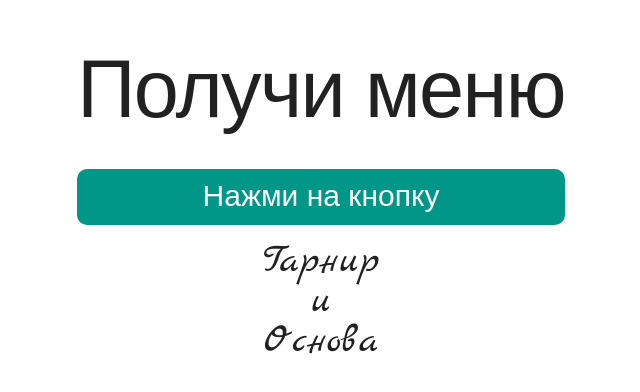
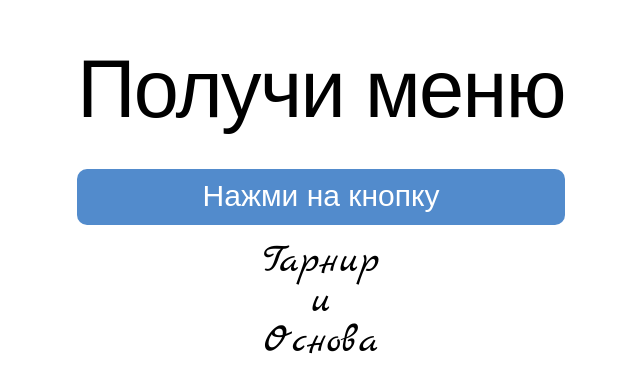
Before and after one commit to SaGe-Mage/menuRandom, a plain HTML site: page index.html in a window 1280 px wide. Shown: the part 210-602 px from the top of the page, without its empty margins (319-959 px from the left). Drawn offline with Linux system fonts and the light colour scheme; a web font is replaced by a local one.

Commit message:
add dark theme

```diff
--- a/style.css
+++ b/style.css
@@ -21,8 +21,7 @@
   font-family: 'Pacifico', sans-serif;
   height: 56px;
   font-size: 30px;
-  background-color: #009688;
-  color: #fff;
+  background-color: #528bcc;
   margin: 0 0 24px;
   border: none;
   border-radius: 10px;
@@ -40,3 +39,25 @@
   font-size: 40px;
   text-align: center;
 }
+
+@media (prefers-color-scheme: dark) {
+  .page {
+    background-color: #19191a;
+    color: #e1e3e7;
+  }
+
+  .button {
+    color: #e1e3e7;
+  }
+}
+
+@media (prefers-color-scheme: light) {
+  .page {
+    background-color: #ffffff;
+    color: #000000;
+  }
+
+  .button {
+    color: #ffffff;
+  }
+}
```
